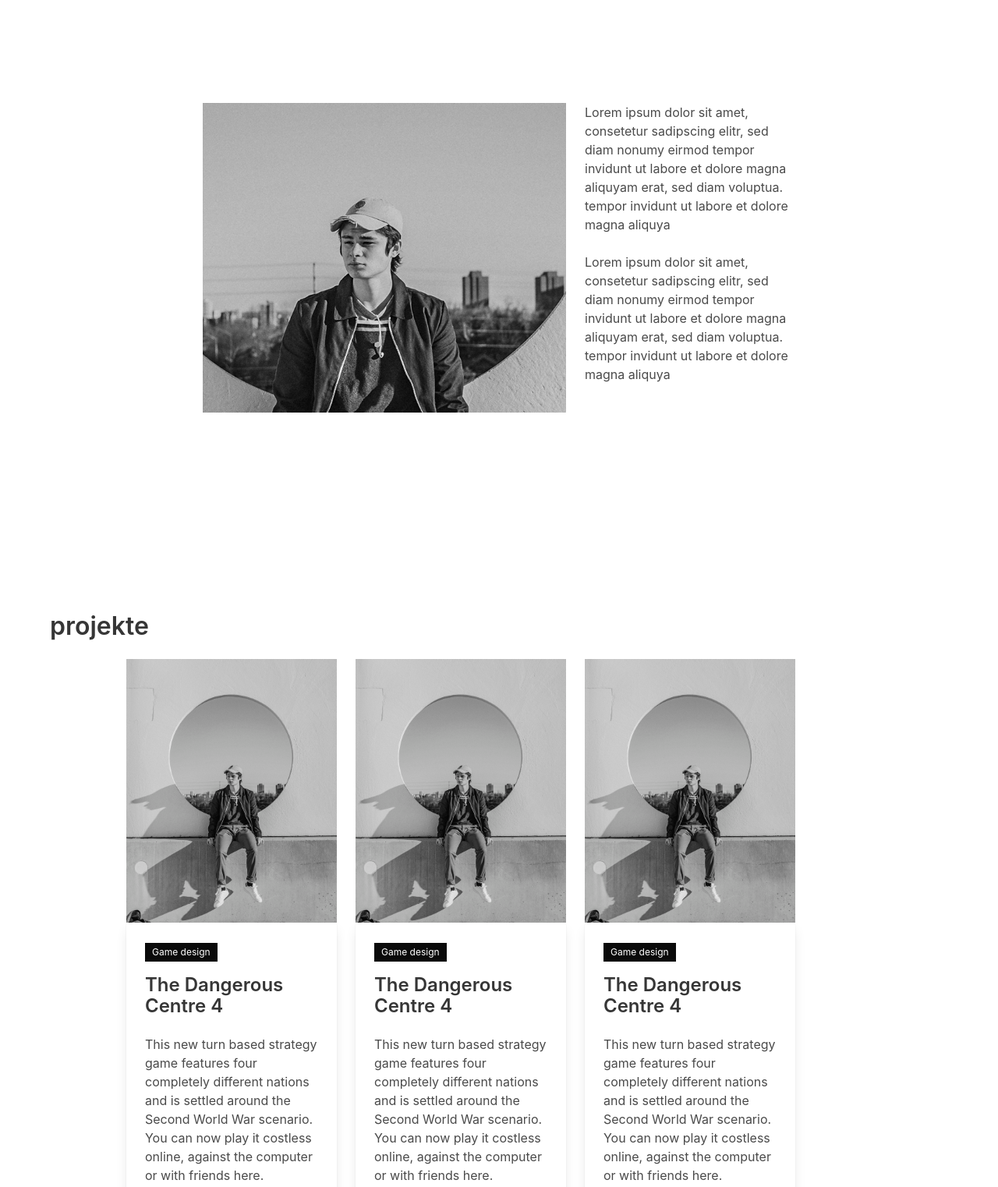
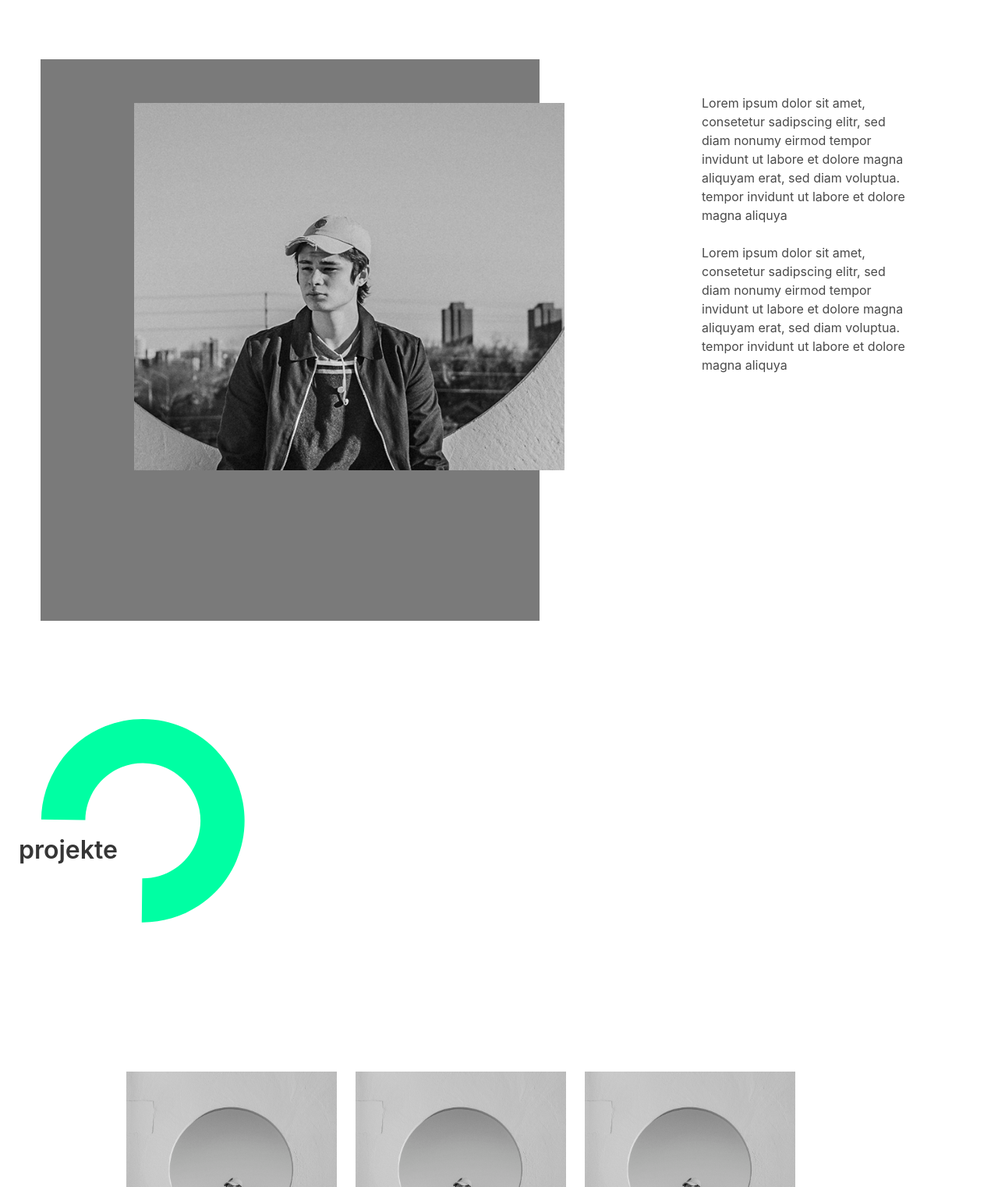
Before and after one commit to davidmaissen/ws3c_portfolio, a website: page index.html in a window 1280 px wide. Shown: the part 2920-4442 px from the top of the page at 78% size. Drawn offline with Linux system fonts and the light colour scheme.

Commit message:
edit sections

```diff
--- a/css/main.css
+++ b/css/main.css
@@ -155,8 +155,11 @@
     margin-top: 2em;
 }
 
-.image.start {
-
+.shadow{
+    position: relative;
+    top: -2em;
+    width: 40em!important;
+    height: 45em;
 }
 
 
--- a/index.html
+++ b/index.html
@@ -105,7 +105,7 @@
 
 </section>
 <div class="angular-bg-small"></div>
-<section id="section-aboutMe" class="section">
+<section id="section-aboutMe" class="section hero is-fullheight">
     <div class=section-heading>
         <h1 class="title">
             über mich
@@ -116,16 +116,15 @@
         </svg>
     </div>
     <div class="container is-widescreen">
-
         <div class="columns is-multiline">
-            <div class="column is-2">
+            <div class="column is-1 has-background-grey shadow">
             </div>
-            <div class="column">
+            <div class="column is-6 is-offset-1 is-overlay">
                 <div class="image">
                     <img src="img/me.jpg" alt="portrait">
                 </div>
             </div>
-            <div class="column is-3">
+            <div class="column is-3 is-offset-2">
                 <div class="block">
                     Lorem ipsum dolor sit amet, consetetur sadipscing elitr, sed diam nonumy eirmod tempor invidunt ut
                     labore et dolore magna aliquyam erat, sed diam voluptua. tempor invidunt ut labore et dolore magna
@@ -137,21 +136,24 @@
                     aliquya
                 </div>
             </div>
-            <div class="column is-2">
 
             </div>
         </div>
     </div>
 </section>
-<section id="section-projects" class="section">
+<section id="section-projects" class="section hero is-fullheight">
+    <div class=section-heading>
+        <h1 class="title">
+            projekte
+        </h1>
+        <svg viewBox="0 0 590 584" width="100%" height="100%">
+            <path d="M53.2251 292.906C53.7696 245.353 68.403 199.029 95.2749 159.792C122.147 120.556 160.05 90.1684 204.192 72.4736C248.334 54.7787 296.732 50.5708 343.265 60.382C389.799 70.1932 432.378 93.5828 465.618 127.593C498.859 161.603 521.267 204.707 530.01 251.453C538.754 298.198 533.439 346.487 514.738 390.212C496.037 433.938 464.79 471.136 424.948 497.102C385.107 523.069 338.46 536.638 290.906 536.093L292.1 431.849C319.036 432.157 345.458 424.471 368.026 409.763C390.593 395.055 408.292 373.985 418.885 349.217C429.478 324.45 432.488 297.098 427.536 270.619C422.584 244.141 409.891 219.726 391.062 200.461C372.234 181.197 348.116 167.948 321.758 162.391C295.4 156.833 267.986 159.217 242.982 169.24C217.979 179.263 196.509 196.475 181.288 218.7C166.067 240.925 157.778 267.164 157.47 294.1L53.2251 292.906Z"
+                  fill="#00FFA3"/>
+        </svg>
+    </div>
 
     <div class="container is-widescreen">
         <div class="columns is-multiline">
-            <div class="column is-12">
-                <h1 class="title">
-                    projekte
-                </h1>
-            </div>
             <div class="column is-1">
 
             </div>
```
